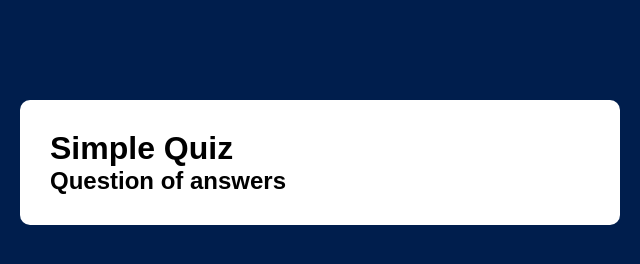
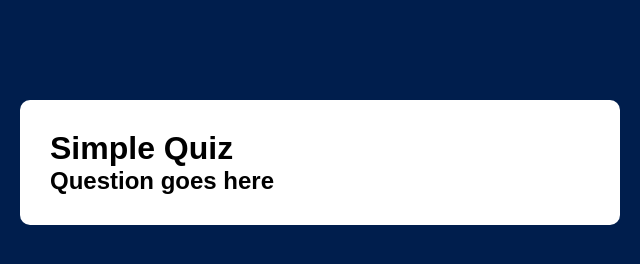
Before and after one commit to NoorFatima-developer/Quiz-App, a plain HTML site: page index.html in a window 1280 px wide. Shown: the full height of the page, 320-960 px from the left. Drawn offline with Linux system fonts and the light colour scheme.

Commit message:
code is added

```diff
--- a/index.html
+++ b/index.html
@@ -11,7 +11,7 @@
 
         <h1>Simple Quiz</h1>
         <div class="quiz">
-            <h2>Question of answers</h2>
+            <h2>Question goes here</h2>
         </div>
 
     </div>
```
